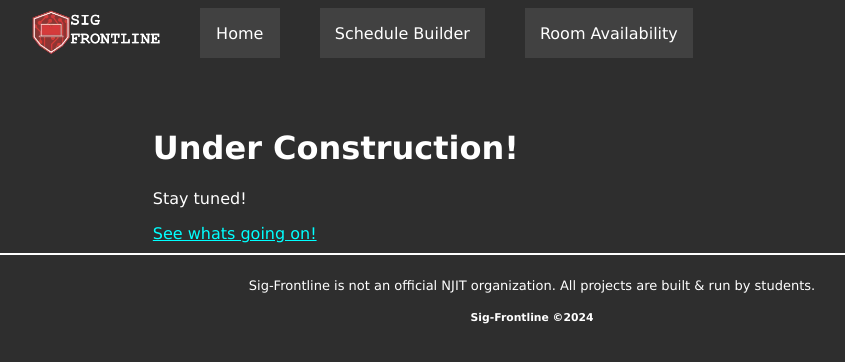
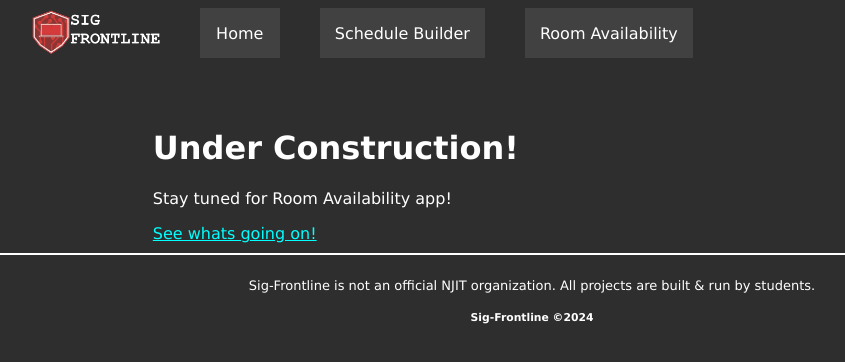
Before and after one commit to SIG-Frontline/SF-TempFront, a SvelteKit app: page /wip/ra in a window 1280 px wide. Shown: the top 362 px of the page, without its empty margins (108-953 px from the left). Built offline with nearby package versions, Linux system fonts and the light colour scheme.

Commit message:
Small updates for SB RA

```diff
--- a/src/routes/+layout.svelte
+++ b/src/routes/+layout.svelte
@@ -2,6 +2,11 @@
     /** @type {import('./$types').LayoutData} */
     import "./styles.css";
     import logo from "$lib/images/logo.webp";
+    import { goto } from "$app/navigation";
+
+    function routeTo(route, replaceState) {
+        goto(`/${route}`, { replaceState });
+    }
 </script>
 
 <div class="site-body">
--- a/src/routes/wip/[location]/+page.server.js
+++ /dev/null
@@ -1,5 +0,0 @@
-export const load = async (serverLoadEvent) => {
-    const { fetch, params } = serverLoadEvent;
-    const urlParam = params.location
-    return { urlParam };
-};
--- a/src/routes/wip/[location]/+page.svelte
+++ b/src/routes/wip/[location]/+page.svelte
@@ -1,22 +1,29 @@
 <script>
     /** @type {import('./$types').PageData} */
-    export let data;
+    import { page } from "$app/stores";
+
     let url = "";
     let hasUrl = !!url;
 
-    const urlParams = data.urlParam;
+    const urlParams = $page.url.pathname;
+    let location = "";
 
-    if (urlParams === "sb") {
+    if (urlParams === "/wip/sb") {
         url = "https://sbdev.sigfrontline.com";
         hasUrl = true;
-    } else if (urlParams === "ra") {
+        location = "Schedule Builder";
+    } else if (urlParams === "/wip/ra") {
         url = "https://radev.sigfrontline.com";
         hasUrl = true;
+        location = "Room Availability";
     }
 </script>
 
 <h1>Under Construction!</h1>
-<p>Stay tuned!</p>
+<p>
+    Stay tuned
+    {#if hasUrl}for {location} app{/if}!
+</p>
 
 {#if hasUrl}
     <a href={url}>See whats going on!</a>
```
